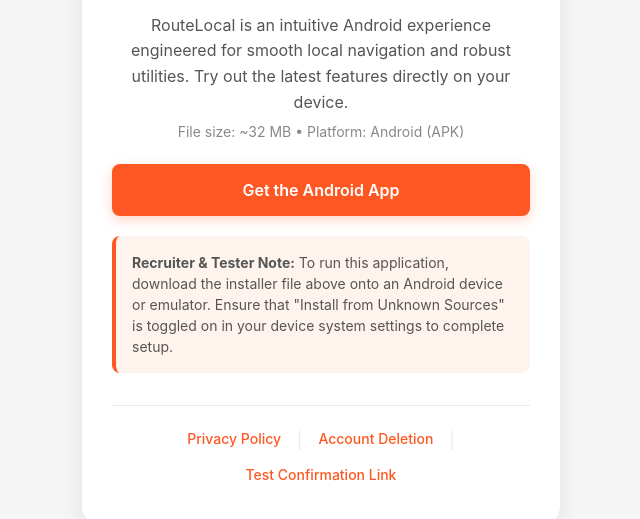
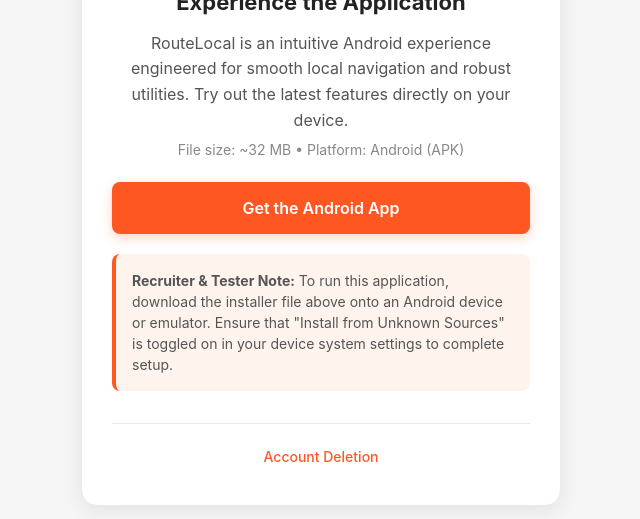
Before and after one commit to avansJacob/Myapp-download, a plain HTML site: page index.html in a window 1280 px wide. Shown: the part 207-726 px from the top of the page, without its empty margins (319-959 px from the left). Drawn offline with Linux system fonts and the light colour scheme.

Commit message:
Update index.html

```diff
--- a/index.html
+++ b/index.html
@@ -139,11 +139,7 @@
 
         <!-- Professionally Maintained App Legal/UX Links -->
         <div class="links-container">
-            <a href="privacy-policy.html" class="footer-link">Privacy Policy</a>
-            <span class="divider">|</span>
-            <a href="account-deletion.html" class="footer-link">Account Deletion</a>
-            <span class="divider">|</span>
-            <a href="confirmation.html" class="footer-link">Test Confirmation Link</a>
+            <a href="https://avansjacob.github.io/routelocal-auth/accountdeleterequest.html" class="footer-link">Account Deletion</a>
         </div>
     </div>
 </body>
```
